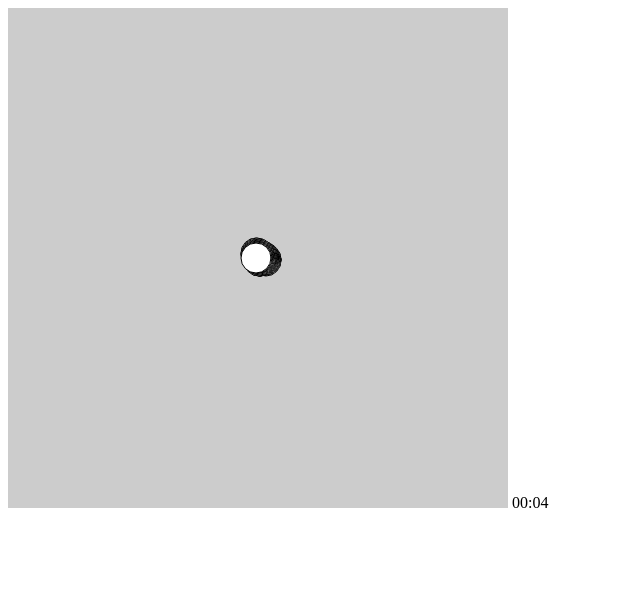
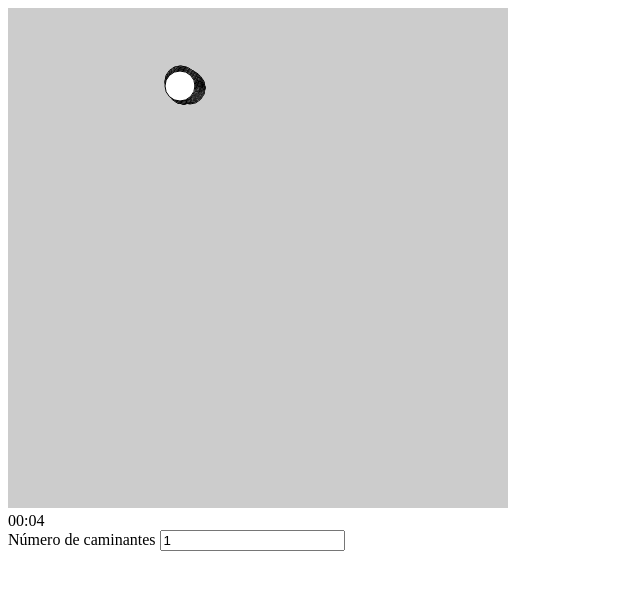
Before and after one commit to MrWayo/caminata-aleatoria, a plain HTML site: page index.html in a window 1280 px wide. Shown: the whole page, without its empty margins (0-640 px from the left). Drawn offline with Linux system fonts and the light colour scheme.

Commit message:
Added custom walker quantity control

```diff
--- a/index.html
+++ b/index.html
@@ -6,9 +6,14 @@
 </head>
 <body>
 	<canvas id="mycanvas"></canvas>
+	<br>
+	<label id="minutes">00</label>:<label id="seconds">00</label>
+	<br>
+	<label for="walkers_qty">Número de caminantes</label>
+	<input id="walkers_qty" type="number" value="1" name="walkers_qty">
+
 	<script src="js/processing.min.js"></script>
 	<script src="js/code.js"></script>
-<label id="minutes">00</label>:<label id="seconds">00</label>
 	<script type="text/javascript">
 		var minutesLabel = document.getElementById("minutes");
 		var secondsLabel = document.getElementById("seconds");
--- a/js/code.js
+++ b/js/code.js
@@ -3,18 +3,33 @@ var sketchProc = function(processingInstance) {
 	with(processingInstance) {
 
 		size(500, 500);
+		frameRate(30);
 
-		frameRate(30);
-		// Write code of program, here!!
+		var randomPosX = function() {
+			return Math.floor(Math.random() * (width - 15)) + 15;
+		}
+		var randomPosY = function() {
+			return Math.floor(Math.random() * (height - 15)) + 15;
+		}
 
-		var Walker = function() {
-			this.x = width / 2;
-			this.y = height / 2;
+		var walkers = [];
+
+		var Walker = function(x,y) {
+			console.log("x:",x,"y:",y)
+			this.x = x;
+			this.y = y;
 		};
 
 		Walker.prototype.display = function() {
 			stroke(0, 0, 0);
 			ellipse(this.x, this.y,30,30);
+		};
+
+		Walker.prototype.remove = function() {
+			fill(0,0,0);
+			stroke(0, 0, 0);
+			ellipse(this.x, this.y,30,30);
+			fill(255,255,255);
 		};
 
 		// Randomly move up, down, left, right, or stay in one place
@@ -31,11 +46,38 @@ var sketchProc = function(processingInstance) {
 			}
 		};
 
-		var w = new Walker();
+		var addWalker = function(){
+			var walker = new Walker(
+				randomPosX(),
+				randomPosY()
+			)
+			walkers.push(walker);
+		}
+		var removeWalker = function(){
+			walkers.length--;
+		}
 
+		var createWalkers = function(event){
+			walkers_qty = event.target.value;
+			if (walkers_qty <= walkers.length){
+				while (walkers.length > walkers_qty) {
+					walkers[walkers.length-1].remove();
+					walkers.length--;
+				}
+			} else {
+				while (walkers.length < walkers_qty){
+					addWalker();
+				}
+			}
+		}
+
+		document.getElementById("walkers_qty").onchange = createWalkers;
+		createWalkers({ target: { value: 1 }});
 		var draw = function() {
-			w.walk();
-			w.display();
+			for (var i = walkers.length - 1; i >= 0; i--) {
+				walkers[i].walk();
+				walkers[i].display();
+			}
 		};
 //End Sketch Processing
 	}
```
Lines whose indentation alone changed are shown as unchanged.
